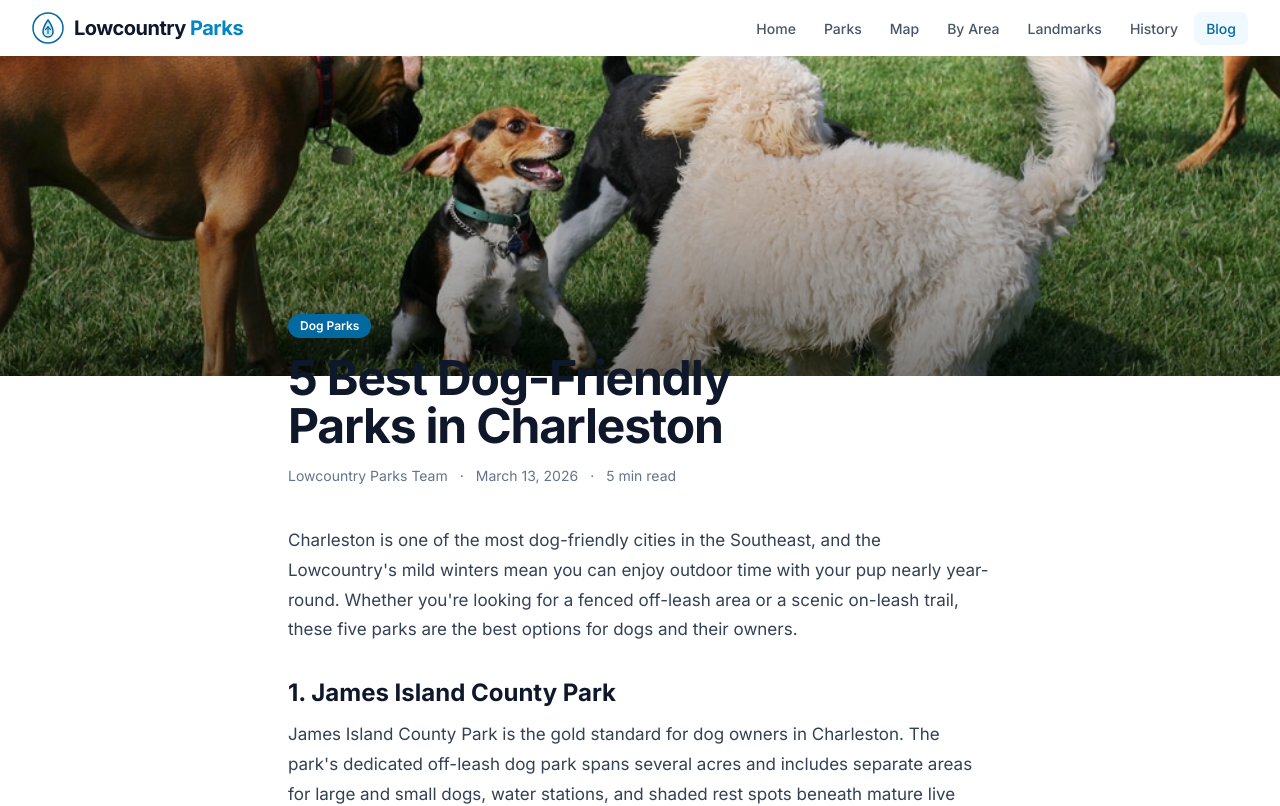
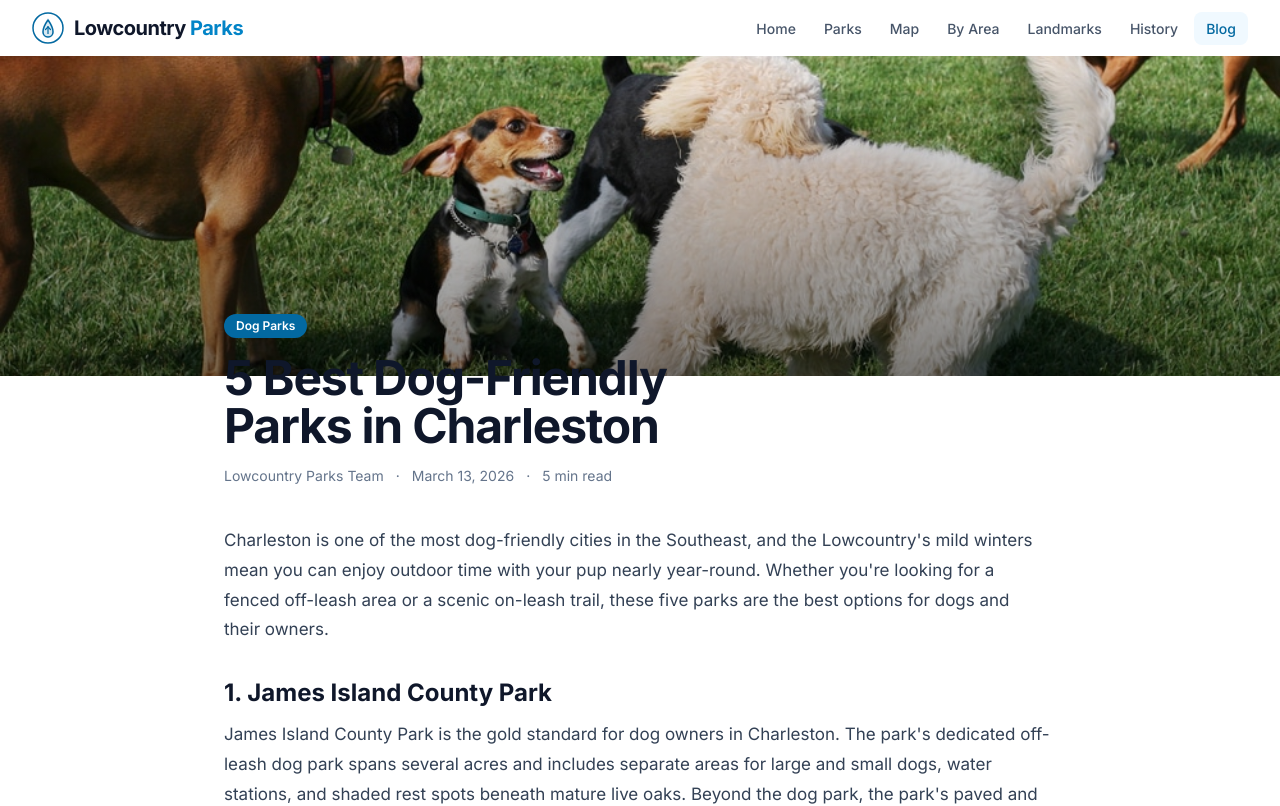
Before and after one commit to the-melting-bot/charleston-sc, a Next.js app: page /blog/best-dog-friendly-parks-charleston in a window 1280 px wide. Shown: the top 806 px of the page. Built offline with nearby package versions, Linux system fonts and the light colour scheme.

Commit message:
Blog spacing

```diff
--- a/app/(site)/blog/[slug]/page.tsx
+++ b/app/(site)/blog/[slug]/page.tsx
@@ -99,12 +99,12 @@ export default function BlogPostPage({ params }: PageProps) {
       </div>
 
       {/* Article header + content */}
-      <article className="mx-auto max-w-3xl px-4 sm:px-6 lg:px-8">
+      <article className="mx-auto max-w-4xl px-4 sm:px-6 lg:px-8">
         <header className="-mt-16 relative z-10 mb-10">
           <span className="inline-block rounded-full bg-coastal-700 px-3 py-1 text-xs font-semibold text-white">
             {post.category}
           </span>
-          <h1 className="mt-4 text-3xl font-bold tracking-tight text-slate-900 sm:text-4xl lg:text-5xl">
+          <h1 className="mt-4 max-w-3xl text-3xl font-bold tracking-tight leading-tight text-slate-900 sm:text-4xl lg:text-5xl">
             {post.title}
           </h1>
           <div className="mt-4 flex flex-wrap items-center gap-3 text-sm text-slate-500">
```
